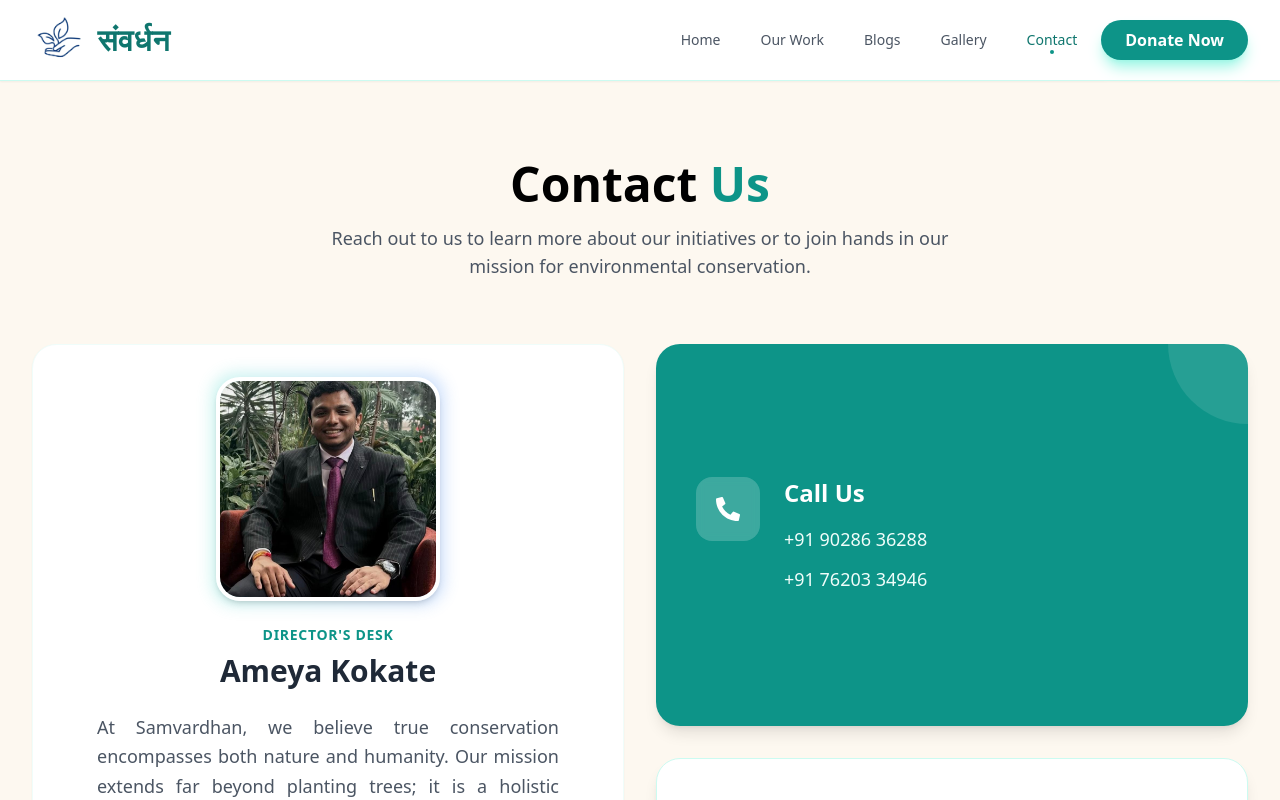
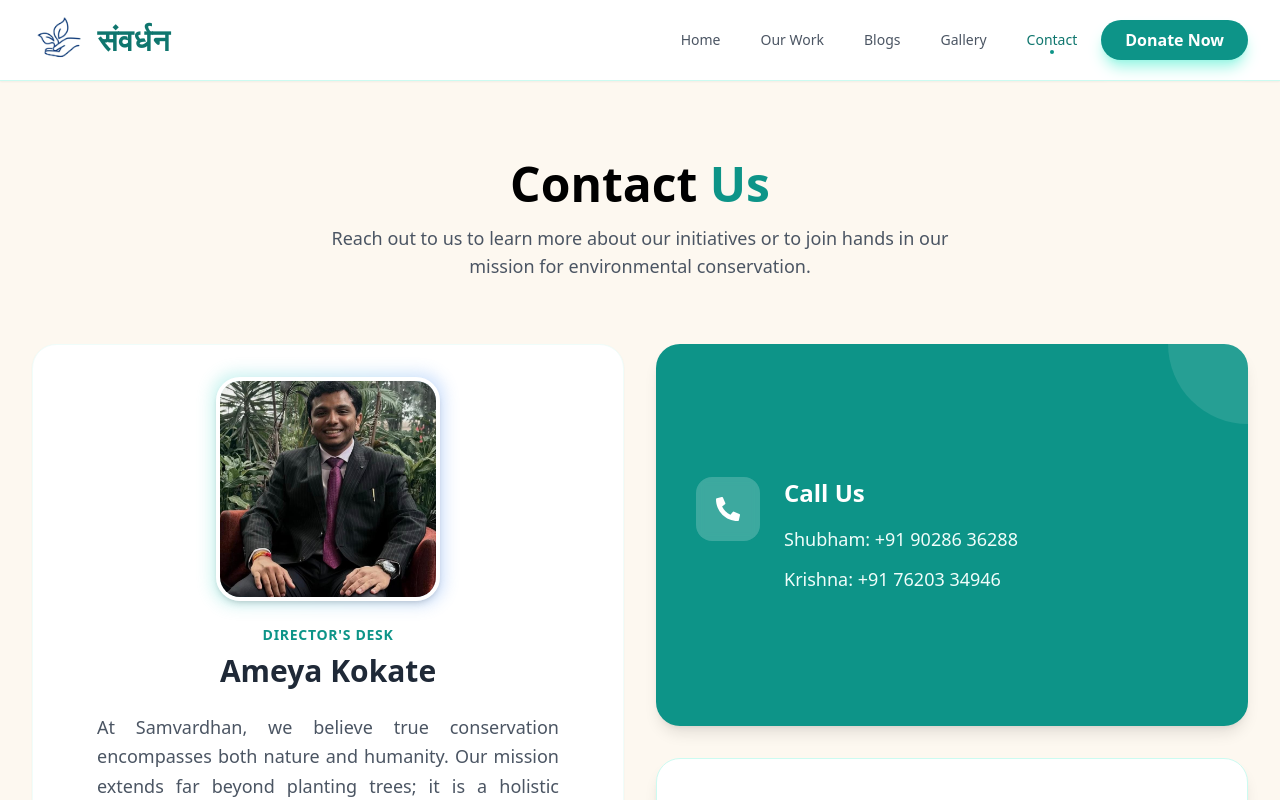
Before and after one commit to ajinkya252005/samvardhan-website, a React (Vite) app in the folder client/: page /contact in a window 1280 px wide. Shown: the top 800 px of the page. Built offline with nearby package versions, Linux system fonts and the light colour scheme.

Commit message:
name added in contacts

```diff
--- a/client/src/pages/Contact.jsx
+++ b/client/src/pages/Contact.jsx
@@ -88,10 +88,10 @@ const Contact = () => {
                                     <h3 className="text-2xl font-bold mb-4">Call Us</h3>
                                     <div className="flex flex-col space-y-3 text-lg font-medium text-teal-50">
                                         <a href="tel:+919028636288" className="hover:text-white hover:translate-x-1 transition-all">
-                                            +91 90286 36288
+                                            Shubham: +91 90286 36288
                                         </a>
                                         <a href="tel:+917620334946" className="hover:text-white hover:translate-x-1 transition-all">
-                                            +91 76203 34946
+                                            Krishna: +91 76203 34946
                                         </a>
                                     </div>
                                 </div>
```
